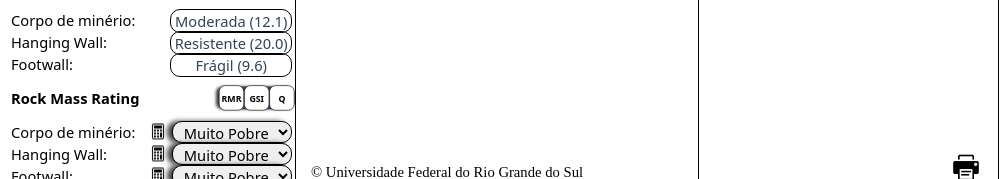
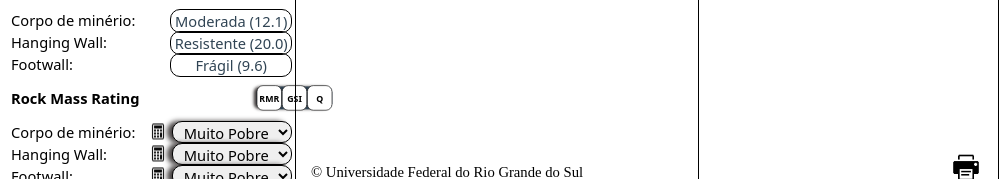
Before and after one commit to higorjsc/mafmine_mms, a website: page index.html in a window 1280 px wide. Shown: the part 624-803 px from the top of the page, 273-1280 px from the left. Drawn offline with nearby package versions, Linux system fonts and the light colour scheme; files whose address does not match are found by name.

Commit message:
Update buttons.css

```diff
--- a/buttons.css
+++ b/buttons.css
@@ -21,7 +21,7 @@
   border-radius: 10px;
   align-items: center;
   justify-content: center;
-  transform: translate(145%,10%) scale(0.6);
+  transform: translate(175%,10%) scale(0.6);
   box-shadow: var(--shadow-apretada);
 }
 
```
